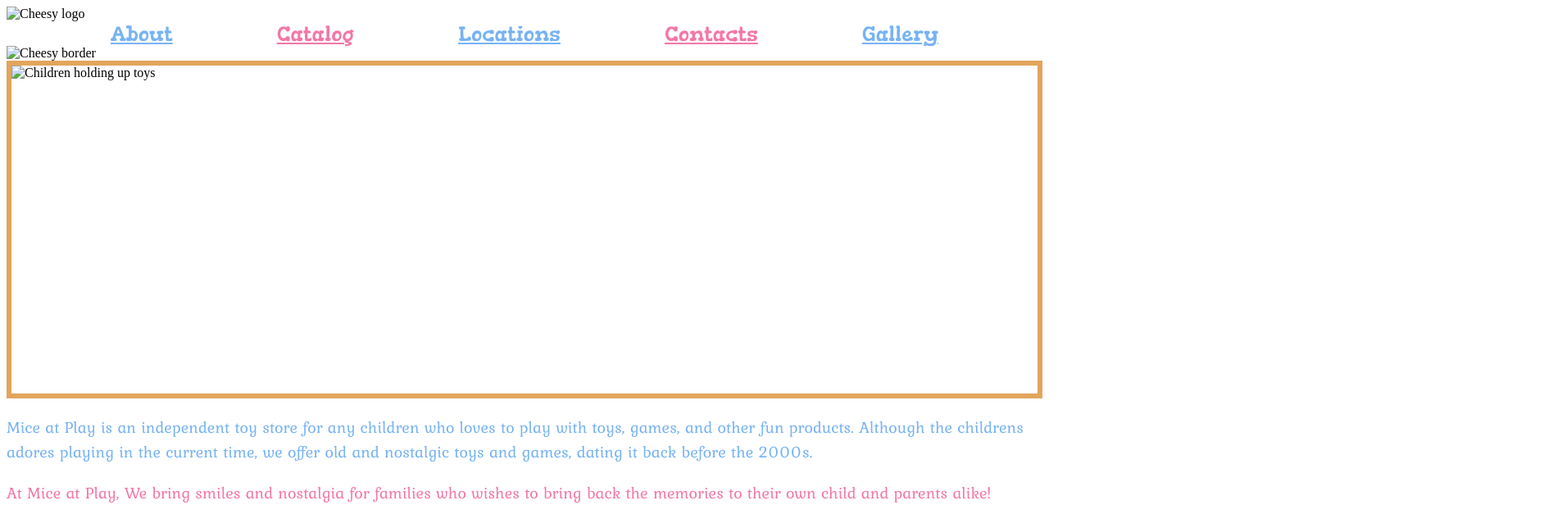
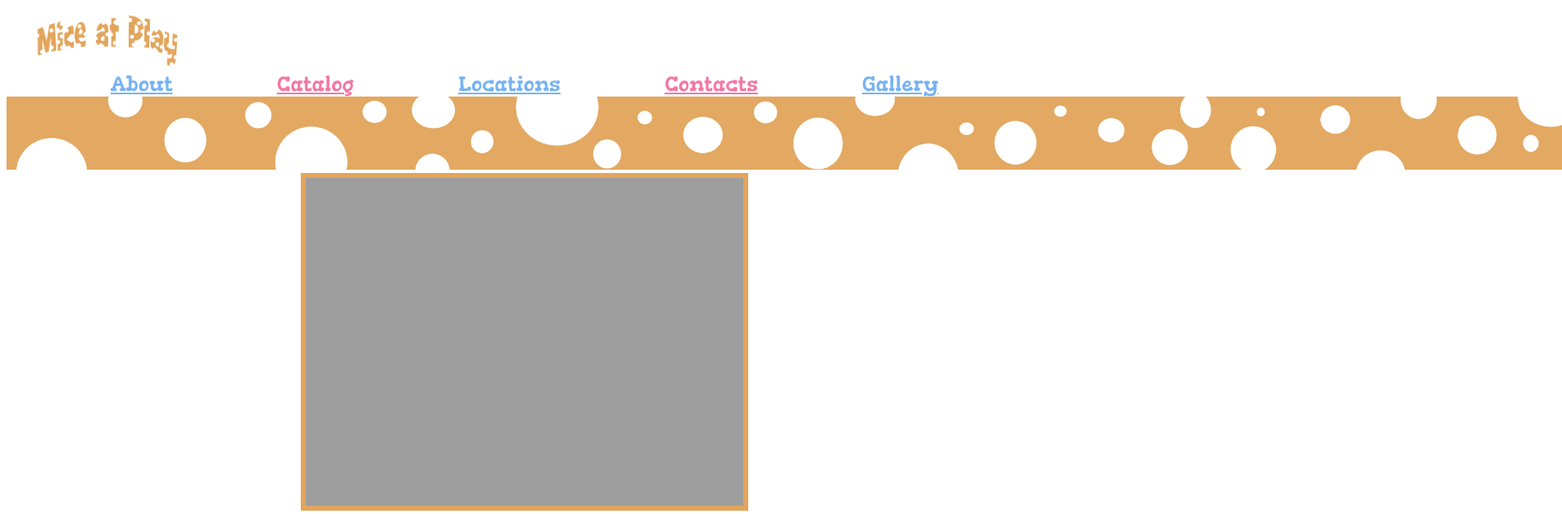
Before and after one commit to jc70456-ship-it/art116-fa25, a plain HTML site: page index.html in a window 1280 px wide. Shown: the top 627 px of the page at 82% size, 1906 px wide, since content can reach past the window. Drawn offline with Linux system fonts and the light colour scheme; the site is published under a folder, as on GitHub Pages, so addresses that start at the root find nothing; files whose address does not match are found by name.

Commit message:
Update index.html

```diff
--- a/index.html
+++ b/index.html
@@ -8,7 +8,7 @@
 	</head>
 
 	<body>
-		<img id="logo" src="/images/logo.png" alt="Cheesy logo">
+		<img id="logo" src="images/logo.png" alt="Cheesy logo">
 		<nav>
 		<a href="about.html" style="color:  rgb(119,179,243);">About</a>
 		<a href="catalog.html" style="color: rgb(243,119,167)">Catalog</a>
@@ -17,10 +17,10 @@
 		<a href="gallery.html" style="color:  rgb(119,179,243);">Gallery</a>
 		</nav>
 
-		<img id="cheese" src="/images/border_2.png" alt="Cheesy border">
+		<img id="cheese" src="images/border_2.png" alt="Cheesy border">
 
 
-	<img id="toys" src="/images/adobe_toys_holding.jpeg" alt="Children holding up toys">
+	<img id="toys" src="images/adobe_toys_holding.jpeg" alt="Children holding up toys">
 
 	<p id="p1">	Mice at Play is an independent toy store for any children who loves to play with toys, games, and other fun products. Although the childrens adores playing in the current time, we offer
 		old and nostalgic toys and games, dating it back before the 2000s.</p>
```
